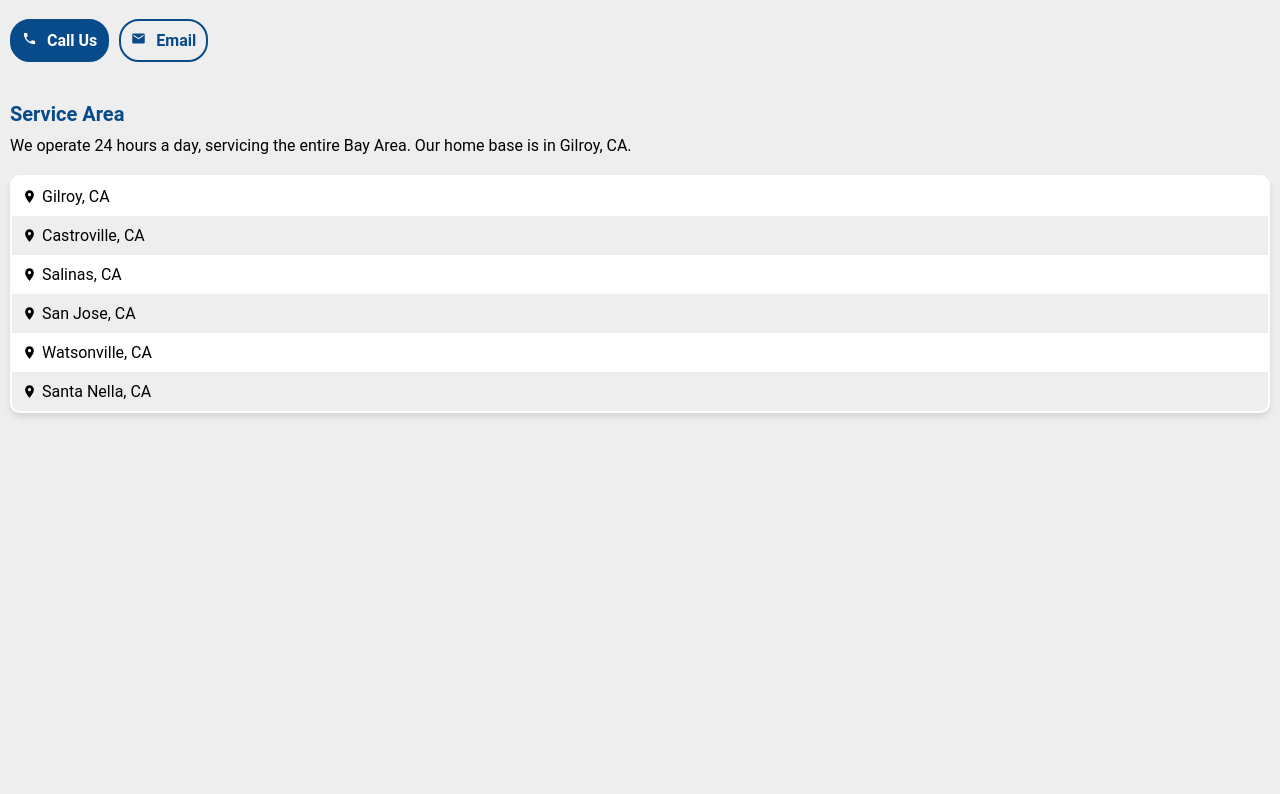
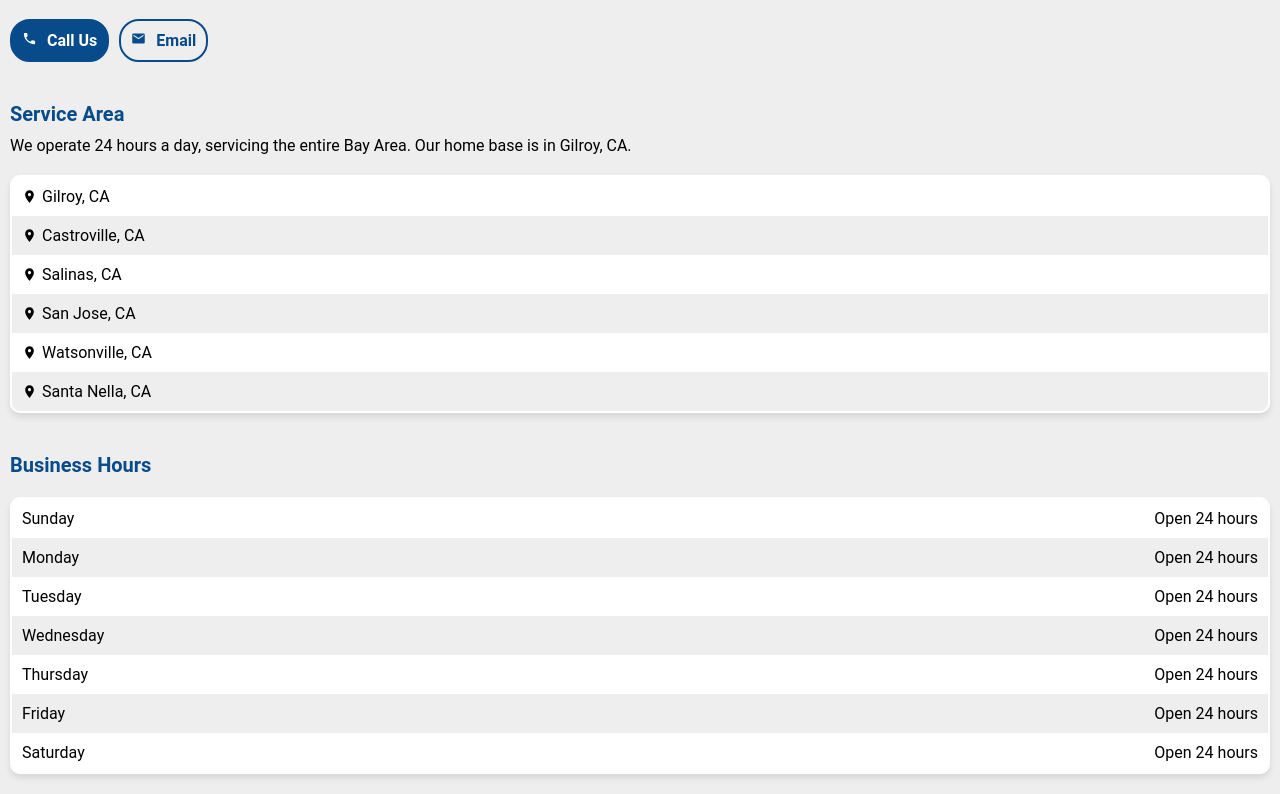
Before and after one commit to alexismarroquin7/marroquin-truck-and-trailer-repair, a Next.js app: page / in a window 1280 px wide. Shown: the part 1014-1808 px from the top of the page. Before the commit the page ends 1447 px from the top, so only its background shows below. Built offline with nearby package versions, Linux system fonts and the light colour scheme.

Commit message:
adds business hours section

```diff
--- a/app/page.tsx
+++ b/app/page.tsx
@@ -1,4 +1,4 @@
-import { ContactSection, HeroSection, LocationSection, ServicesSection } from "@/components"
+import { BusinessHoursSection, ContactSection, HeroSection, LocationSection, ServicesSection } from "@/components"
 
 export default function Home() {
   return (
@@ -7,6 +7,7 @@ export default function Home() {
       <ServicesSection/>
       <ContactSection/>
       <LocationSection/>
+      <BusinessHoursSection/>
     </main>
   )
 }
--- /dev/null
+++ b/components/BusinessHoursSection/index.js
@@ -0,0 +1,62 @@
+import { LocationOn } from "@mui/icons-material";
+
+import styles from "./index.module.css";
+
+const businessHours = [
+  {
+    day: "Sunday",
+    hours: "Open 24 hours"
+  },
+  {
+    day: "Monday",
+    hours: "Open 24 hours"
+  },
+  {
+    day: "Tuesday",
+    hours: "Open 24 hours"
+  },
+  {
+    day: "Wednesday",
+    hours: "Open 24 hours"
+  },
+  {
+    day: "Thursday",
+    hours: "Open 24 hours"
+  },
+  {
+    day: "Friday",
+    hours: "Open 24 hours"
+  },
+  {
+    day: "Saturday",
+    hours: "Open 24 hours"
+  },
+]
+
+export const BusinessHoursSection = () => {
+  return (
+  <section
+    className={styles['hours']}
+  >
+    <h3
+      className={styles['hours__title']}
+    >Business Hours</h3>
+
+
+    <ul
+      className={styles['hours__list']}
+    >
+      {businessHours.map((b, i) => (
+        <li
+          key={i}
+          className={styles['hours__item']}
+        >
+          <p>{b.day}</p>
+          <p>{b.hours}</p>
+        </li>
+      ))}
+    </ul>
+
+  </section>
+  )
+}
--- /dev/null
+++ b/components/BusinessHoursSection/index.module.css
@@ -0,0 +1,34 @@
+.hours {
+  display: flex;
+  flex-flow: column wrap;
+  padding: 2rem 1rem;
+  gap: 2rem;
+}
+
+.hours__title {
+  color: var(--primary-color);
+}
+
+.hours__list {
+  display: flex;
+  flex-flow: column wrap;
+  border: .2rem solid white;
+  box-shadow: 0 4px 6px rgba(0, 0, 0, 0.1);
+  border-radius: 1rem;
+  overflow: hidden;
+}
+
+.hours__item {
+  list-style: none;
+  padding: 1rem;
+
+  display: flex;
+  flex-flow: row wrap;
+  align-items: center;
+  justify-content: space-between;
+  gap: .5rem;
+}
+
+.hours__item:nth-child(odd) {
+  background-color: white;
+}
--- a/components/index.js
+++ b/components/index.js
@@ -1,3 +1,4 @@
+export * from "./BusinessHoursSection"
 export * from "./ContactSection"
 export * from "./HeroSection"
 export * from "./LocationSection"
```
